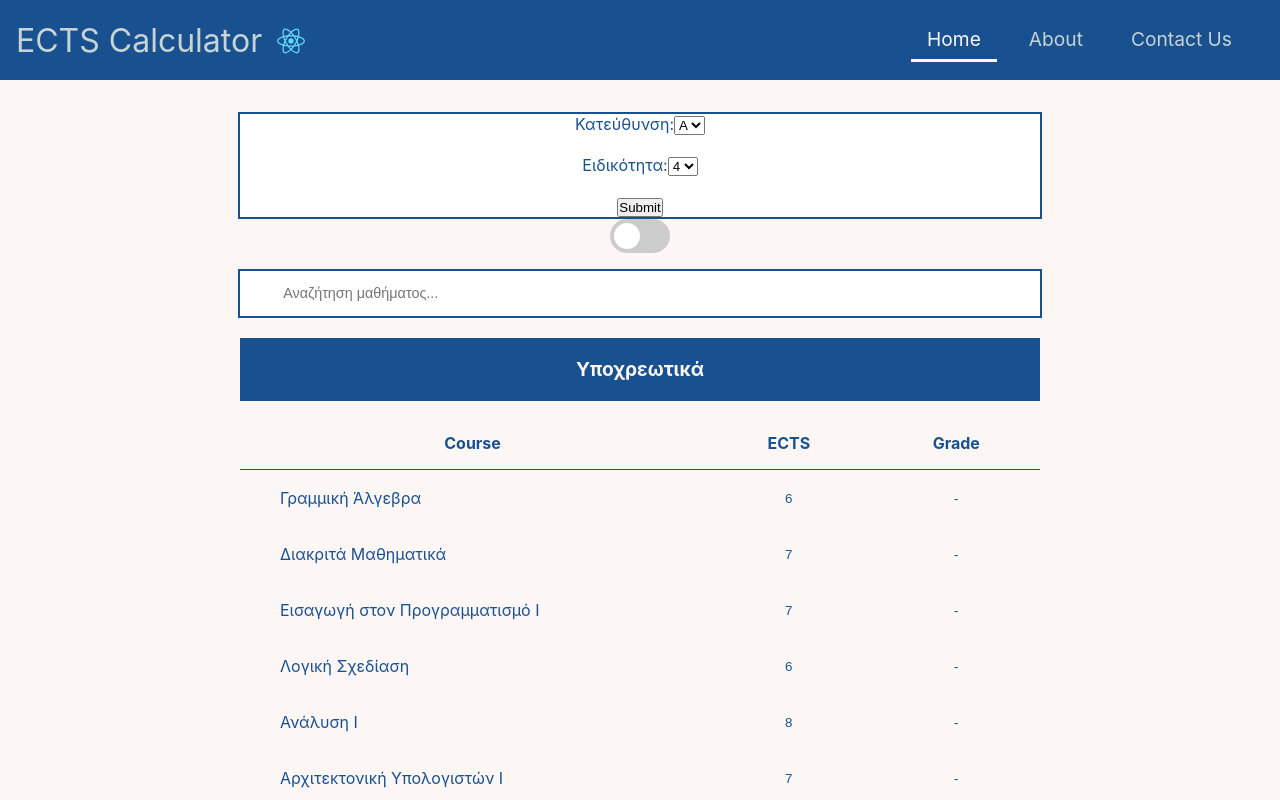
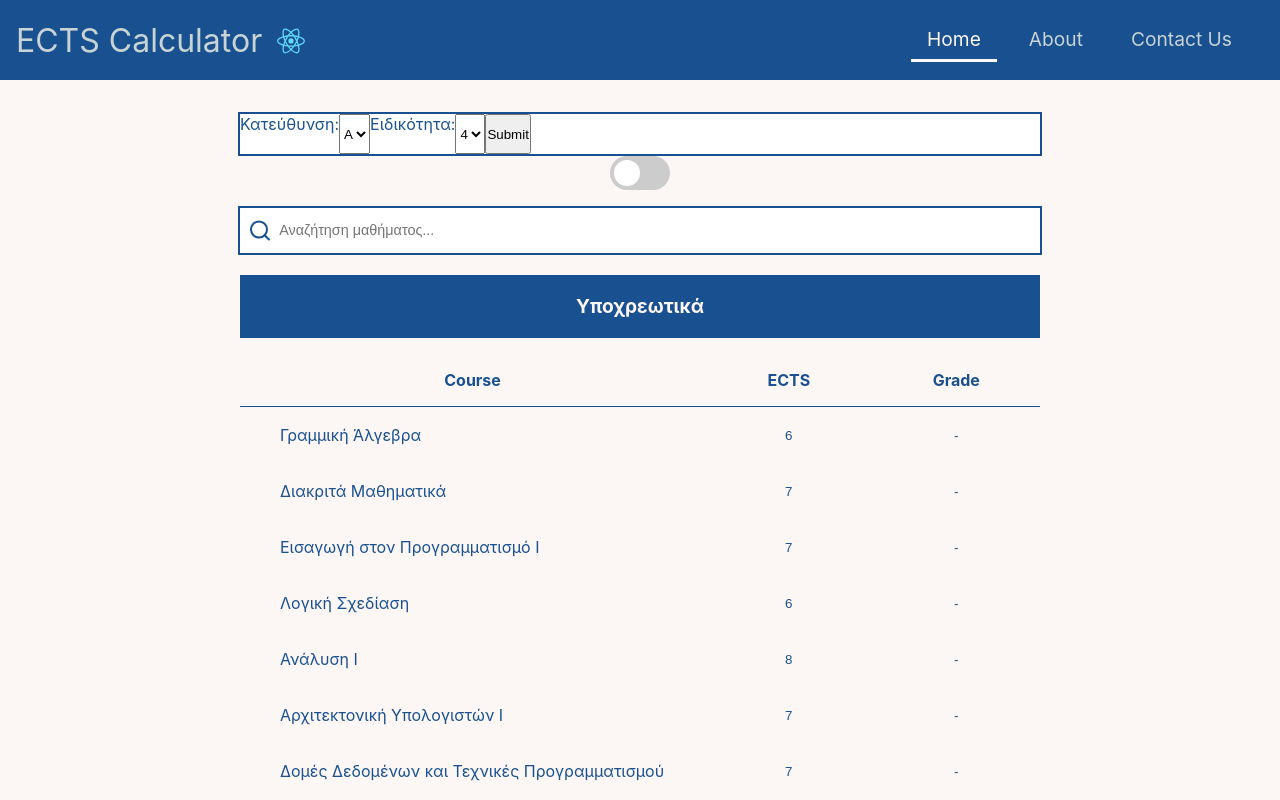
Before and after one commit to arxidamos/ECTS-Calculator, a React (Create React App) app: page / in a window 1280 px wide. Shown: the top 800 px of the page. Built offline with nearby package versions, Linux system fonts and the light colour scheme; the HTML template or start-up script is replaced by a standard one.

Commit message:
Added search icon and updated effects

```diff
--- a/src/components/Search/Search.css
+++ b/src/components/Search/Search.css
@@ -6,25 +6,38 @@ form {
   transition: box-shadow 0.4s ease-in-out;
   transition: all .5s ease-in-out;
   background-color: #fff;
+  display: flex;
 }
 
-form > input {
+.seach-icon {
+  margin-left: .5em;
+  transition: all .5s ease-in-out;
+}
+
+form.search-form > input {
   width: 100%;
   height: 100%;
   border: none;
   padding: 1em;
   box-sizing: border-box;
   color: #195190;
-  padding-left: 3em;
+  padding-left: .5em;
   font-size: 90%;
 }
 
-form > input:hover {
-  font-weight: bold;
+form:hover {
   box-shadow: 0 5px 15px rgba(0,0,0,0.3);
 }
 
-form > input:focus {
+.search-form:hover  img {
+  transform: scale(1.05);
+}
+
+.search-form:hover  input {
+  font-weight: bold;
+}
+
+form :focus {
   font-weight: bold;
   outline: none;
 }
--- a/src/components/Search/Search.js
+++ b/src/components/Search/Search.js
@@ -1,5 +1,6 @@
 import React from 'react';
 import './Search.css'
+import searchIcon from '/home/dimos/Desktop/ectsTool/ects-tool/src/search.svg';
 
 const Search = ({ searchTerm, setSearchTerm }) => {
   const handleChange = (e) => {
@@ -7,7 +8,8 @@ const Search = ({ searchTerm, setSearchTerm }) => {
   };
 
   return (
-    <form>
+    <form className="search-form">
+      <img className="seach-icon" src={searchIcon} alt="Search Icon" />
       <input
         type="text"
         placeholder="Αναζήτηση μαθήματος..."
```
Also changed, not shown: src/search.svg (added).
